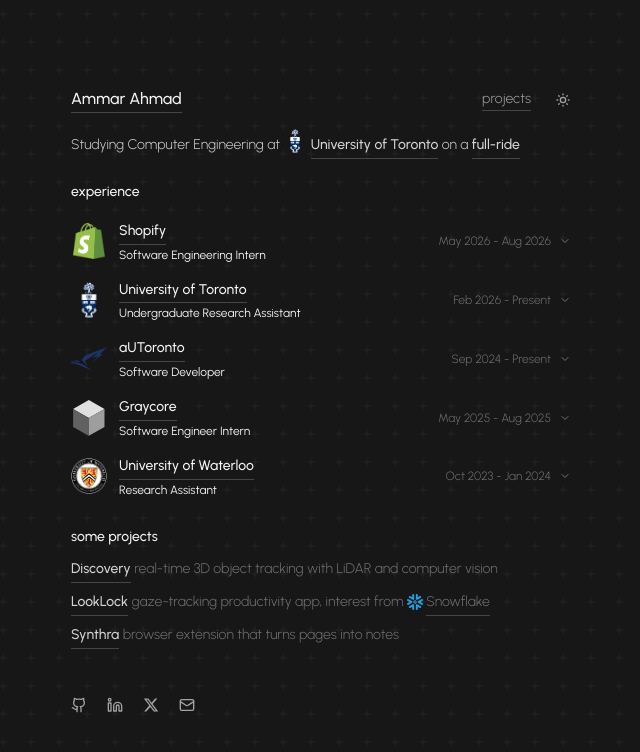
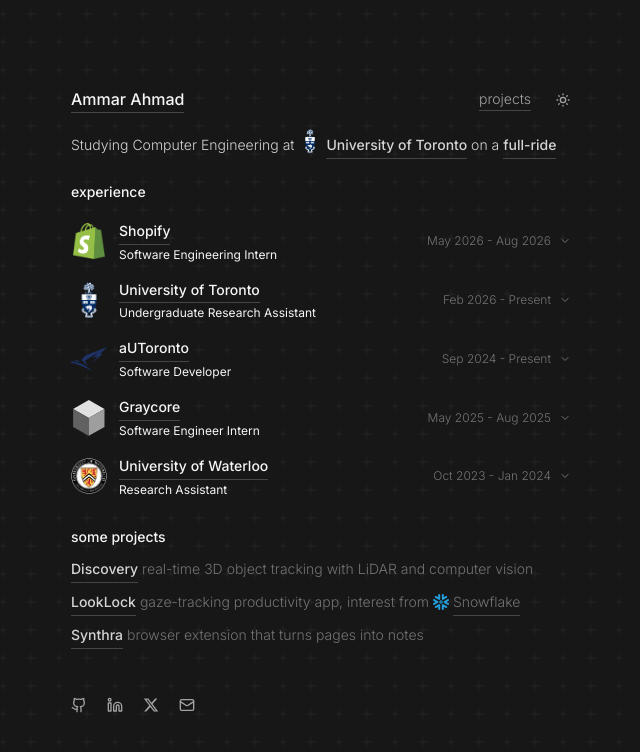
Before and after one commit to AmmarA06/personalwebsite, a React (Vite) app: page / in a window 1280 px wide. Shown: the top 752 px of the page, without its empty margins (319-959 px from the left). Built offline with nearby package versions, Linux system fonts and the light colour scheme.

Commit message:
fix font again

```diff
--- a/index.html
+++ b/index.html
@@ -7,7 +7,7 @@
     <title>Ammar Ahmad</title>
     <link rel="preconnect" href="https://fonts.googleapis.com" />
     <link rel="preconnect" href="https://fonts.gstatic.com" crossorigin />
-    <link href="https://fonts.googleapis.com/css2?family=Urbanist:ital,wght@0,100;0,200;0,300;0,400;0,500;0,600;0,700;1,100;1,200;1,300;1,400;1,500;1,600;1,700&display=swap" rel="stylesheet" />
+    <link href="https://fonts.googleapis.com/css2?family=Inter:wght@100;200;300;400;500;600;700&display=swap" rel="stylesheet" />
   </head>
   <body>
     <div id="root"></div>
--- a/tailwind.config.js
+++ b/tailwind.config.js
@@ -7,8 +7,8 @@
   theme: {
     extend: {
       fontFamily: {
-        sans: ['Urbanist', 'system-ui', 'sans-serif'],
-        mono: ['Urbanist', 'system-ui', 'sans-serif'],
+        sans: ['Inter', 'system-ui', 'sans-serif'],
+        mono: ['Inter', 'system-ui', 'sans-serif'],
       },
     },
   },
```
